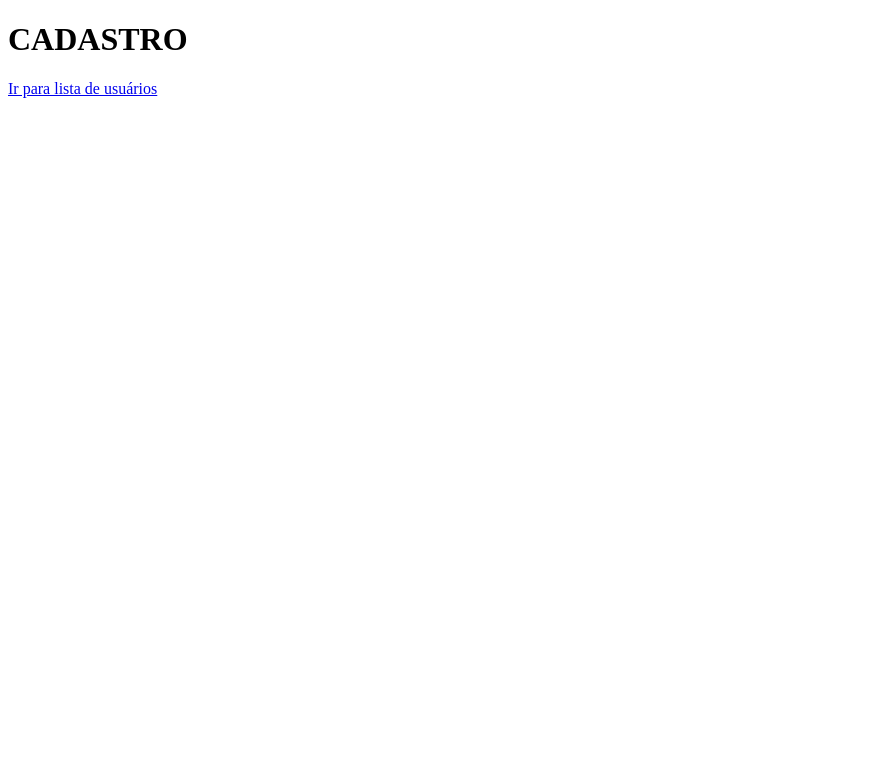
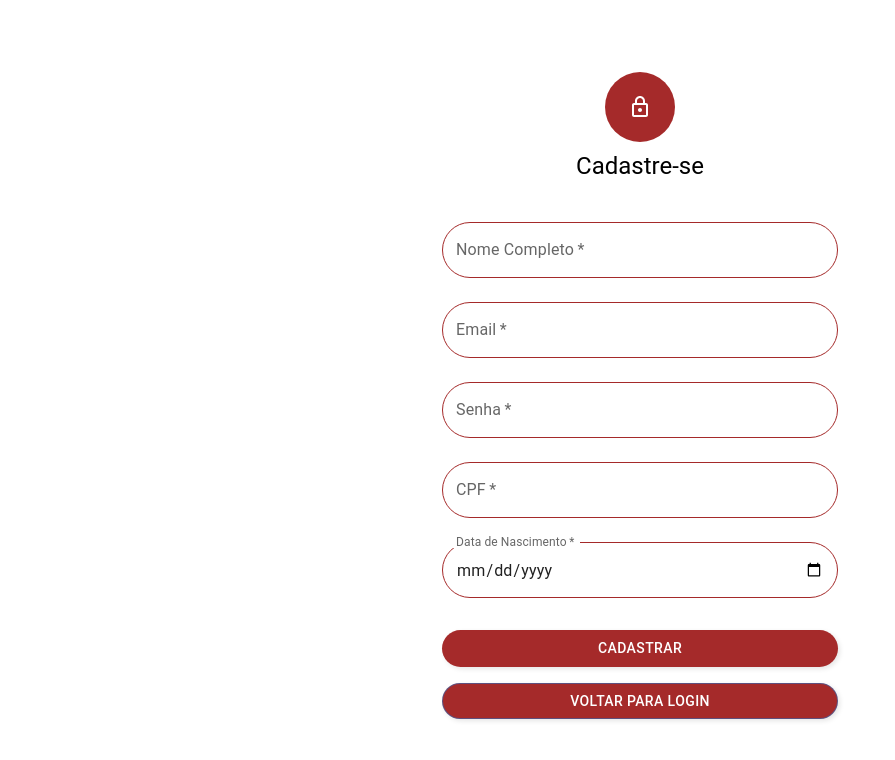
Before and after one commit to MateusC2/FrontprojetoVIO, a React (Vite) app: page /cadastro in a window 1280 px wide. Shown: the top 760 px of the page, without its empty margins (0-895 px from the left). Built offline with nearby package versions, Linux system fonts and the light colour scheme.

Commit message:
Criando page p/ criar evento recebendo image

```diff
--- a/src/App.jsx
+++ b/src/App.jsx
@@ -4,6 +4,8 @@ import ListUsers from "./pages/listUsers";
 import Login from "./pages/Login";
 import Cadastro from "./pages/Cadastro";
 import ListEvents from "./pages/listEventos";
+import CreateEvent from "./pages/CreateEvent";
+
 function App() {
   return (
     <div>
@@ -28,6 +30,14 @@ function App() {
               </ProtectedRoute>
             }
           />
+          <Route
+            path="/CreateEvent"
+            element={
+              <ProtectedRoute>
+                <CreateEvent/>
+              </ProtectedRoute>
+            }
+          />
         </Routes>
       </BrowserRouter>
     </div>
--- a/src/axios/axios.js
+++ b/src/axios/axios.js
@@ -1,7 +1,7 @@
 import axios from "axios";
 
 const api = axios.create({
-    baseURL:"http://10.89.240.85:5000/api/v1/",
+    baseURL:"http://localhost:5000/api/v1/",
     headers:{
         'accept':'application/json'
     }
@@ -22,10 +22,24 @@ api.interceptors.request.use(
 const sheets = {
     getUsers:()=>api.get("user/"),
     postLogin:(user) => api.post("login/", user),
+    postCadastro:(user) => api.post("user/", user),
     deleteUser:(id) => api.delete("user/"+id),
     deleteEvento:(id) => api.delete("evento/"+id),
     getAllEventos:()=>api.get("evento/"),
     createIngresso:(dados) => api.post("ingresso",dados),
+
+    createEvento: (form,imagem) => {
+        const data = new FormData();
+        for (let key in form) data.append(key,form[key]);
+        if(imagem) data.append("imagem",imagem);
+
+        return api.post("/evento",data, {
+            headers:{
+                "Content-Type":"multpart/form-data",
+                Accept:"application/json",
+            }
+        })
+    }
 }
 
 export default sheets;
--- a/src/pages/Cadastro.jsx
+++ b/src/pages/Cadastro.jsx
@@ -1,10 +1,200 @@
-import { Link } from "react-router-dom";
+import * as React from "react";
+import TextField from "@mui/material/TextField";
+import Button from "@mui/material/Button";
+import Avatar from "@mui/material/Avatar";
+import Box from "@mui/material/Box";
+import LockOutlinedIcon from "@mui/icons-material/LockOutlined";
+import Container from "@mui/material/Container";
+import Typography from "@mui/material/Typography";
+import { Link, useNavigate } from "react-router-dom";
+import { useState } from "react";
+import api from "../axios/axios"; // Certifique-se de que 'api.postRegister' está disponível aqui
+
 function Cadastro() {
+  const [user, setUser] = useState({
+    name: "",
+    email: "",
+    password: "",
+    cpf: "",
+    data_nascimento: "",
+  });
+
+  const navigate = useNavigate();
+
+  const onChange = (event) => {
+    const { name, value } = event.target;
+    setUser({ ...user, [name]: value });
+  };
+
+  const handleSubmit = (event) => {
+    event.preventDefault();
+    registerUser();
+  };
+
+  async function registerUser() {
+    try {
+      const response = await api.postCadastro(user);
+      alert(response.data.message);
+      navigate("/");
+    } catch (error) {
+      console.error(error);
+      alert(error.response?.data?.error || "Erro ao cadastrar usuário.");
+    }
+  }
+
   return (
-    <div>
-      <h1>CADASTRO</h1>
-      <Link to="/users"> Ir para lista de usuários </Link>
-    </div>
+    <Container component="main" maxWidth="xs">
+      <Box
+        sx={{
+          marginTop: 8,
+          display: "flex",
+          flexDirection: "column",
+          alignItems: "center",
+        }}
+      >
+        <Avatar
+          sx={{
+            margin: 1,
+            backgroundColor: "brown",
+            width: 70,
+            height: 70,
+          }}
+        >
+          <LockOutlinedIcon />
+        </Avatar>
+        <Typography component="h1" variant="h5" sx={{ mb: 2 }}>
+          Cadastre-se
+        </Typography>
+        <Box component="form" onSubmit={handleSubmit} noValidate sx={{ mt: 1, width: '100%' }}>
+          <TextField
+            required
+            fullWidth
+            id="name"
+            label="Nome Completo"
+            name="name"
+            margin="normal"
+            value={user.name}
+            onChange={onChange}
+            sx={{
+              '& label.Mui-focused': { color: 'brown' },
+              '& .MuiOutlinedInput-root': {
+                '& fieldset': { borderColor: 'brown', borderRadius: 8 },
+                '&:hover fieldset': { borderColor: '#795548' },
+                '&.Mui-focused fieldset': { borderColor: 'brown' },
+              },
+            }}
+          />
+          <TextField
+            required
+            fullWidth
+            id="email"
+            label="Email"
+            name="email"
+            margin="normal"
+            type="email"
+            value={user.email}
+            onChange={onChange}
+            sx={{
+              '& label.Mui-focused': { color: 'brown' },
+              '& .MuiOutlinedInput-root': {
+                '& fieldset': { borderColor: 'brown', borderRadius: 8 },
+                '&:hover fieldset': { borderColor: '#795548' },
+                '&.Mui-focused fieldset': { borderColor: 'brown' },
+              },
+            }}
+          />
+          <TextField
+            required
+            fullWidth
+            id="password"
+            label="Senha"
+            name="password"
+            margin="normal"
+            type="password"
+            value={user.password}
+            onChange={onChange}
+            sx={{
+              '& label.Mui-focused': { color: 'brown' },
+              '& .MuiOutlinedInput-root': {
+                '& fieldset': { borderColor: 'brown', borderRadius: 8 },
+                '&:hover fieldset': { borderColor: '#795548' },
+                '&.Mui-focused fieldset': { borderColor: 'brown' },
+              },
+            }}
+          />
+          <TextField
+            required
+            fullWidth
+            id="cpf"
+            label="CPF"
+            name="cpf"
+            margin="normal"
+            value={user.cpf}
+            onChange={onChange}
+            sx={{
+              '& label.Mui-focused': { color: 'brown' },
+              '& .MuiOutlinedInput-root': {
+                '& fieldset': { borderColor: 'brown', borderRadius: 8 },
+                '&:hover fieldset': { borderColor: '#795548' },
+                '&.Mui-focused fieldset': { borderColor: 'brown' },
+              },
+            }}
+          />
+          <TextField
+            required
+            fullWidth
+            id="data_nascimento"
+            label="Data de Nascimento"
+            name="data_nascimento"
+            margin="normal"
+            type="date"
+            InputLabelProps={{ shrink: true }} // Para que o label não sobreponha a data
+            value={user.data_nascimento}
+            onChange={onChange}
+            sx={{
+              '& label.Mui-focused': { color: 'brown' },
+              '& .MuiOutlinedInput-root': {
+                '& fieldset': { borderColor: 'brown', borderRadius: 8 },
+                '&:hover fieldset': { borderColor: '#795548' },
+                '&.Mui-focused fieldset': { borderColor: 'brown' },
+              },
+            }}
+          />
+          <Button
+            type="submit"
+            fullWidth
+            variant="contained"
+            sx={{
+              mt: 3,
+              mb: 2,
+              backgroundColor: "brown",
+              borderRadius: 8,
+              boxShadow: '2px 2px 5px rgba(0, 0, 0, 0.1)',
+              '&:hover': { backgroundColor: '#795548' },
+            }}
+          >
+            Cadastrar
+          </Button>
+          <Button
+            type="button"
+            fullWidth
+            variant="outlined"
+            component={Link}
+            to="/"
+            sx={{
+              backgroundColor: "brown",
+              borderRadius: 8,
+              color: "white",
+              boxShadow: '2px 2px 5px rgba(0, 0, 0, 0.1)',
+              '&:hover': { backgroundColor: '#795548' },
+            }}
+          >
+            Voltar para Login
+          </Button>
+        </Box>
+      </Box>
+    </Container>
   );
 }
+
 export default Cadastro;
--- /dev/null
+++ b/src/pages/CreateEvent.jsx
@@ -0,0 +1,81 @@
+import { useState } from "react";
+import sheets from "../axios/axios";
+import { TextField, Button } from "@mui/material";
+import { Link } from "react-router-dom";
+
+function CreateEvent() {
+  const [form, setForm] = useState({
+    nome: "",
+    descricao: "",
+    data_hora: "",
+    local: "",
+    fk_id_organizador: 1,
+  });
+  const [imagem, setImagem] = useState(null);
+
+  const handleChange = (e) => {
+    setForm({ ...form, [e.target.name]: e.target.value });
+  };
+
+  const handleFileChange = (e) => {
+    setImagem(e.target.files[0]);
+  };
+
+  const handleSubmit = async (e) => {
+    e.preventDefault();
+    try {
+      await sheets.createEvento(form, imagem);
+      alert("Evento criado com sucesso!");
+    } catch (err) {
+      console.error(err);
+      alert("Erro ao criar evento");
+    }
+  };
+
+  return (
+    <div>
+      <form onSubmit={handleSubmit} style={{ padding: 20 }}>
+        <TextField
+          fullWidth
+          name="nome"
+          label="Nome"
+          onChange={handleChange}
+          sx={{ mb: 2 }}
+        />
+        <TextField
+          fullWidth
+          name="descricao"
+          label="Descrição"
+          onChange={handleChange}
+          sx={{ mb: 2 }}
+        />
+        <TextField
+          fullWidth
+          name="data_hora"
+          label="Data e hora"
+          onChange={handleChange}
+          sx={{ mb: 2 }}
+        />
+        <TextField
+          fullWidth
+          name="local"
+          label="Local"
+          onChange={handleChange}
+          sx={{ mb: 2 }}
+        />
+        <input
+          type="file"
+          accept="image/*"
+          onChange={handleFileChange}
+          style={{ marginBottom: 16 }}
+        />
+        <Button fullWidth type="submit" variant="contained" sx={{ mb: 2 }}>
+          Criar Evento
+        </Button>
+      </form>
+      <Link to="/events">Listar Eventos</Link>
+    </div>
+  );
+}
+
+export default CreateEvent;
--- a/src/pages/listEventos.jsx
+++ b/src/pages/listEventos.jsx
@@ -169,7 +169,7 @@ function listEvents() {
             <br />
           </div>
           <Button fullWidth variant="contained" to="/events" style={{ backgroundColor: "red", borderStyle: "solid" }} onClick={redUsers}>
-            USUARIOS
+            Lista de Usuarios
           </Button>
         </div>
       )}
--- a/src/pages/listUsers.jsx
+++ b/src/pages/listUsers.jsx
@@ -154,8 +154,12 @@ function ListUsers() {
             SAIR
           </Button>
           <p></p>
-          <Button fullWidth variant="contained" component={Link} to="/events" style={{ backgroundColor: "red", borderStyle: "solid" }}>
+          <Button fullWidth variant="contained" component={Link} to="/events" style={{ backgroundColor: "red", borderStyle: "solid" , marginBottom:20}}>
             Lista Salas Eventos
+          </Button>
+
+          <Button fullWidth variant="contained" component={Link} to="/CreateEvent" style={{ backgroundColor: "red", borderStyle: "solid" }}>
+            Criar Evento
           </Button>
         </div>
       )}
```
